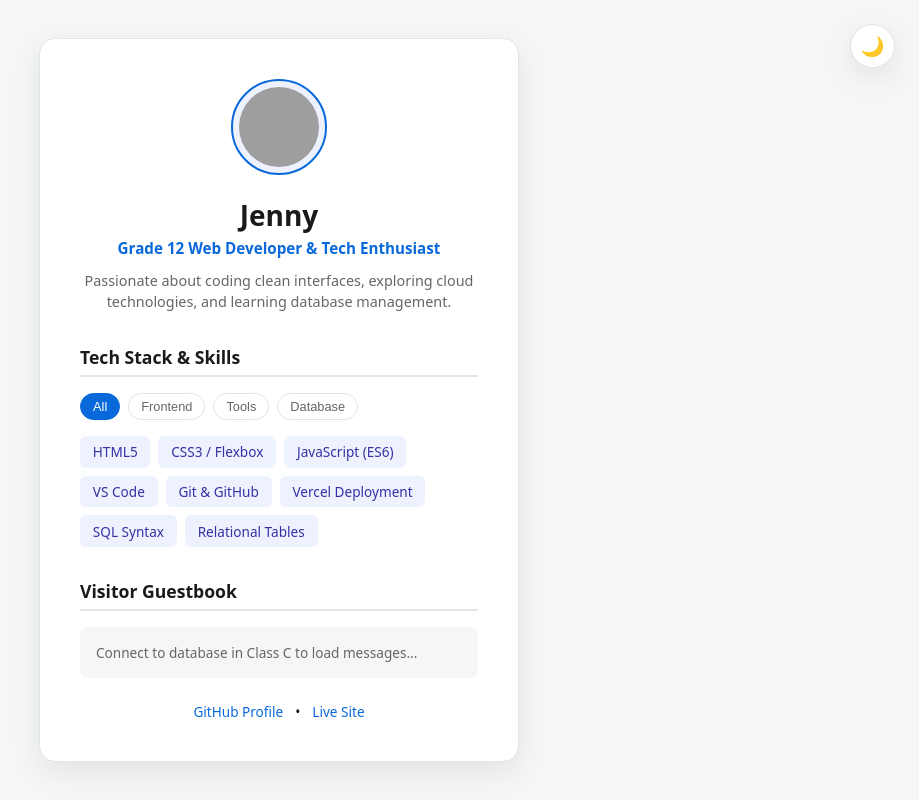
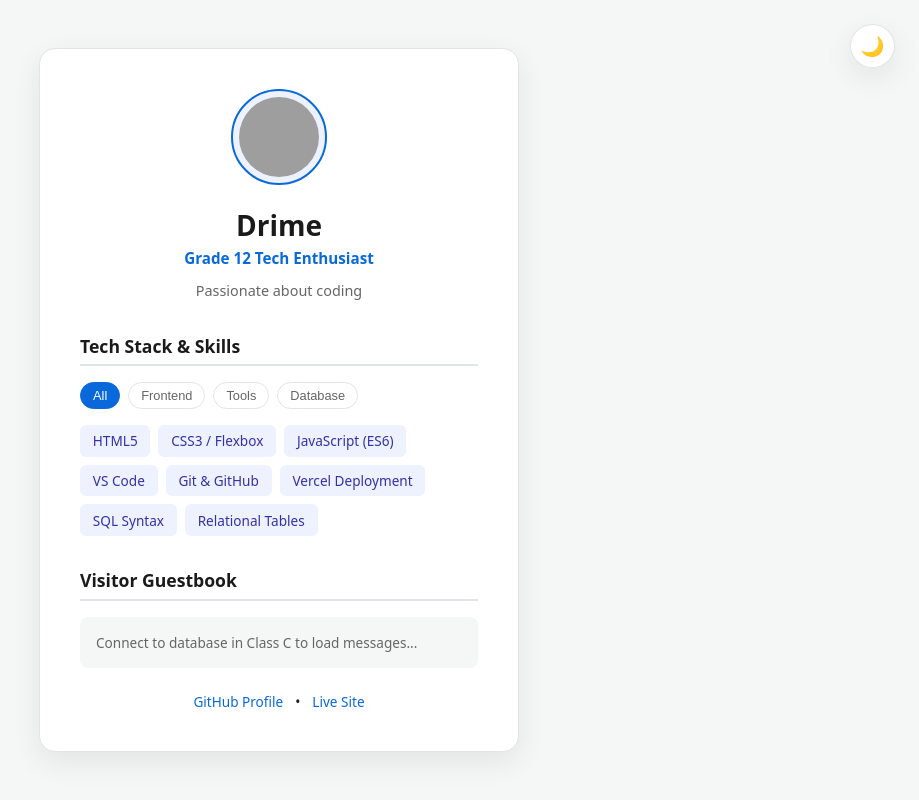
Before and after one commit to kuenden0/-yourname-portfolio, a plain HTML site: page index.html in a window 1280 px wide. Shown: the whole page, without its empty margins (361-1280 px from the left). Drawn offline with Linux system fonts and the light colour scheme; grey boxes are pictures that could not be loaded.

```diff
--- a/index.html
+++ b/index.html
@@ -20,13 +20,12 @@
             id="avatar"
           />
         </div>
-        <h1 id="student-name">Jenny</h1>
+        <h1 id="student-name">Drime</h1>
         <p class="title" id="student-title">
-          Grade 12 Web Developer & Tech Enthusiast
+          Grade 12 Tech Enthusiast
         </p>
         <p class="bio" id="student-bio">
-          Passionate about coding clean interfaces, exploring cloud
-          technologies, and learning database management.
+          Passionate about coding
         </p>
       </header>
 
@@ -40,7 +39,7 @@
           <button class="filter-btn" data-category="database">Database</button>
         </div>
         <div class="skills-grid" id="skills-container">
-          <!-- Skills dynamically rendered via script.js -->
+          <!-- Skills dynamically rendered via js/main.js -->
         </div>
       </section>
 
```
